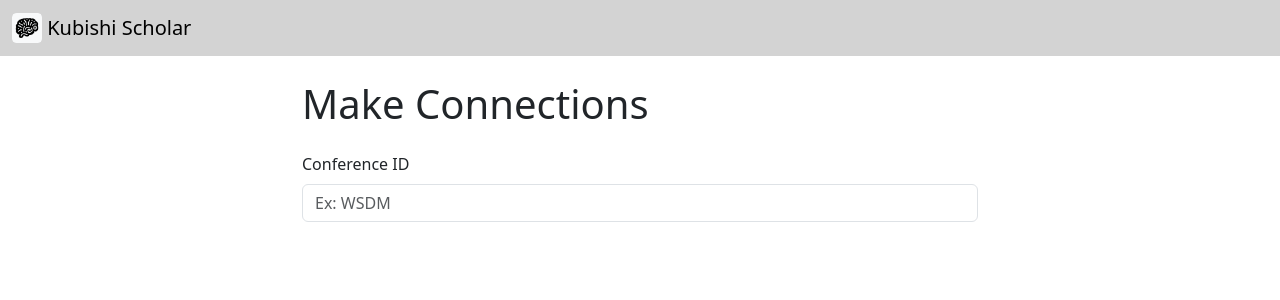
After one commit to kubishi/scholar, a Flask app: page /connection_search in a window 1280 px wide. The commit adds this page. Shown: the top 300 px of the page. Run offline with Flask 3, Linux system fonts and the light colour scheme.

Commit message:
Committing Friend Page begining and basic sql connection
Connected to sql, added basics to db. Started working on friend page.

```diff
--- a/Frontend/app.py
+++ b/Frontend/app.py
@@ -10,6 +10,7 @@ from os import environ as env
 from urllib.parse import quote_plus, urlencode
 from authlib.integrations.flask_client import OAuth
 
+from flask_migrate import Migrate
 from flask_sqlalchemy import SQLAlchemy
 
 
@@ -30,10 +31,18 @@ app = Flask(__name__)
 
 
 # ---SQL Database Setup---
-app.config['SQLALCHEMY_DATABASE_URI'] = 'mysql+pymysql://myapp_user:Sebastian1@localhost/myapp_db'
+app.config['SQLALCHEMY_DATABASE_URI'] = 'mysql+pymysql://myapp_user:Sebastian1@localhost/final_test'
 app.config['SQLALCHEMY_TRACK_MODIFICATIONS'] = False
 
 db = SQLAlchemy(app)
+migrate = Migrate(app, db)
+
+class User(db.Model):
+    google_auth_id = db.Column(db.String(60), primary_key=True)
+    user_name = db.Column(db.String(50))
+    user_email = db.Column(db.String(50), primary_key=True)
+
+
 
 # --Auth0 setup---
 app.secret_key = env.get("APP_SECRET_KEY")
@@ -63,10 +72,26 @@ def login():
 @app.route("/callback", methods=["GET", "POST"])
 def callback():
     token = oauth.auth0.authorize_access_token()
+    print("TONEKKKKKKKKN", token)
+    session["user"] = token
+    user_info = token["userinfo"]
 
-    print("TONEKKKKKKKKN", token["id_token"])
-    session["user"] = token
-    sub = "google-oauth2|1234567890"
+    google_auth_id = user_info['sub']
+    user_name = user_info['name']
+    user_email = user_info['email']
+
+    user = User.query.filter_by(google_auth_id=google_auth_id).first()
+    if not user:
+        print("YEET")
+        user = User(google_auth_id=google_auth_id, user_name=user_name, user_email=user_email)
+        db.session.add(user)
+    else:
+        # Optionally update existing user info
+        user.first_name = user_name
+        user.email = user_email
+
+    db.session.commit()
+
 
     return redirect("/")
 
@@ -291,5 +316,12 @@ def conference_adder():
     return render_template('add_conference.html',
                            conference_id=conference_id)
 
+@app.route("/connection_search")
+def connfection_finder():
+    print("Route Test")
+    return render_template('friend_search.html')
+
+
+
 if __name__ == "__main__":
     app.run(host="0.0.0.0", port=env.get("PORT", 3000), debug=True)
--- /dev/null
+++ b/Frontend/templates/friend_search.html
@@ -0,0 +1,25 @@
+{% extends "base.html" %}
+
+{% block body %}
+<nav class="navbar">
+  <div class="container-fluid">
+    <a class="navbar-brand" href="/">
+      <img src="static/img/logo_bg.png" width="30" height="30" class="d-inline-block align-top" alt="">
+      Kubishi Scholar
+    </a>
+  </div>
+</nav>
+
+<div class="container my-4" style="max-width: 700px;">
+    <h1 class="mb-4">Make Connections</h1>
+    <form method="GET" action="/connection_search" class="my-3">
+      <div class="mb-3">
+        <label for="conference_id" class="form-label">Conference ID</label>
+        <input type="text" class="form-control" id="conference_id" name="conference_id" required placeholder="Ex: WSDM">
+      </div>
+
+
+    </form>
+
+
+{% endblock body %}
--- a/Frontend/templates/index.html
+++ b/Frontend/templates/index.html
@@ -55,6 +55,12 @@
               aria-expanded="false" aria-controls="advancedSearch">
         Toggle Advanced Search
       </button>
+    </div>
+
+    <div class="mb-2">
+      <a href="/connection_search" class="btn btn-outline-danger" target="_blank" rel="noopener noreferrer" >
+        Find Friends
+      </a>
     </div>
 
     <!-- Collapsible Advanced Search Section -->
```
Also changed, not shown: 1 other file.
